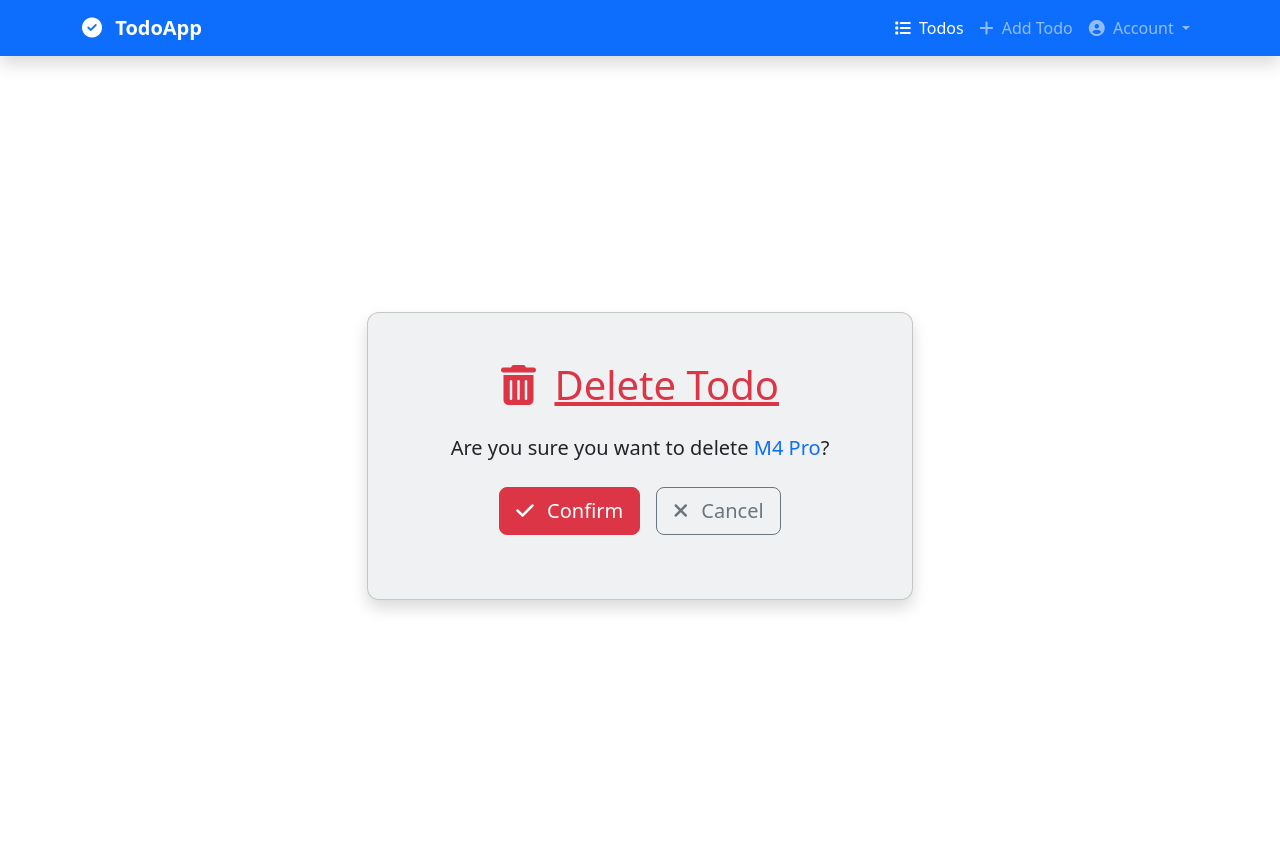
After one commit to Anisjamiloffical1/todo, a Django app: page /delete/3/ in a window 1280 px wide. The commit adds this page. Run offline with Django 5.2, Linux system fonts and the light colour scheme; data comes from the database, SQL or seed files in the repository; both versions use the stored data as it was after the commit.

Commit message:
todo logic compeleted

```diff
--- a/todoapp/templates/base.html
+++ b/todoapp/templates/base.html
@@ -13,7 +13,7 @@
       <div class="collapse navbar-collapse" id="navbarNav">
         <ul class="navbar-nav ms-auto align-items-center">
           <li class="nav-item">
-            <a class="nav-link active" aria-current="page" href="">
+            <a class="nav-link active" aria-current="page" href="{% url 'todo_list' %}">
               <i class="fas fa-list me-1"></i> Todos
             </a>
           </li>
--- /dev/null
+++ b/todoapp/templates/todoapp/delete_todo.html
@@ -0,0 +1,44 @@
+{% extends 'base.html' %}
+{% load static %}
+
+{% block start %}
+<link href="https://cdnjs.cloudflare.com/ajax/libs/font-awesome/6.4.2/css/all.min.css" rel="stylesheet">
+<link href="https://cdn.jsdelivr.net/npm/bootstrap@5.3.3/dist/css/bootstrap.min.css" rel="stylesheet">
+<section class="vh-100">
+  <div class="container py-5 h-100">
+    <div class="row d-flex justify-content-center align-items-center h-100">
+      <div class="col-lg-6">
+        <div class="card shadow" style="border-radius: .75rem; background-color: #eff1f2;">
+          <div class="card-body text-center py-5 px-4">
+
+            <!-- Title -->
+            <p class="h1 text-danger mb-4">
+              <i class="fas fa-trash-alt me-2"></i>
+              <u>Delete Todo</u>
+            </p>
+
+            <!-- Confirmation Message -->
+            <p class="lead mb-4">
+              Are you sure you want to delete <strong class="text-primary">{{ todo.title }}</strong>?
+            </p>
+
+            <!-- Buttons -->
+            <form method="POST">
+              {% csrf_token %}
+              <div class="d-flex justify-content-center gap-3">
+                <button type="submit" class="btn btn-danger btn-lg">
+                  <i class="fas fa-check me-2"></i> Confirm
+                </button>
+                <a href="{% url 'todo_list' %}" class="btn btn-outline-secondary btn-lg">
+                  <i class="fas fa-times me-2"></i> Cancel
+                </a>
+              </div>
+            </form>
+
+          </div>
+        </div>
+      </div>
+    </div>
+  </div>
+</section>
+{% endblock %}
--- a/todoapp/templates/todoapp/todo_list.html
+++ b/todoapp/templates/todoapp/todo_list.html
@@ -64,8 +64,8 @@
               <!-- Actions -->
               <li class="list-group-item ps-3 pe-0 py-1 rounded-0 border-0 bg-transparent">
                 <div class="d-flex flex-row justify-content-end mb-1">
-                  <a href="" class="text-info me-3" title="Edit"><i class="fas fa-pencil-alt"></i></a>
-                  <a href="" class="text-danger" title="Delete"><i class="fas fa-trash-alt"></i></a>
+                  <a href="{% url 'update_todo' todo.id %}" class="text-info me-3" title="Edit"><i class="fas fa-pencil-alt"></i></a>
+                  <a href="{% url 'delete_todo' todo.id %}" class="text-danger" title="Delete"><i class="fas fa-trash-alt"></i></a>
                 </div>
                 <div class="text-end text-muted">
                   <small><i class="fas fa-calendar-alt me-1"></i> {{ todo.created_at|date:"M d, Y" }}</small>
--- a/todoapp/urls.py
+++ b/todoapp/urls.py
@@ -3,5 +3,7 @@ from . import views
 
 urlpatterns = [
     path('', views.todo_list, name='todo_list'),
-    path('create/', views.create_todo, name='create_todo')
+    path('create/', views.create_todo, name='create_todo'),
+    path('update/<int:id>/', views.update_todo, name='update_todo'),
+    path('delete/<int:id>/', views.delete_todo, name='delete_todo'),
 ]
--- a/todoapp/views.py
+++ b/todoapp/views.py
@@ -19,3 +19,21 @@ def create_todo(request):
         form = TodoForm()
 
     return render(request, 'todoapp/create_todo.html', {'form': form})
+
+def update_todo(request, id):
+    todo = Todo.objects.get(id=id)
+    if request.method == "POST":
+        form = TodoForm(request.POST, instance=todo)
+        if form.is_valid():
+            form.save()
+            return redirect('todo_list')
+    else:
+        form = TodoForm(instance=todo)
+    return render(request, 'todoapp/update_todo.html', {'form': form})
+
+def delete_todo(request, id):
+    todo = Todo.objects.get(id=id)
+    if request.method == "POST":
+        todo.delete()
+        return redirect('todo_list')
+    return render(request, 'todoapp/delete_todo.html', {"todo": todo})
```
Also changed, not shown: todoapp/templates/todoapp/update_todo.html (added, +73 -0 lines), db.sqlite3.
